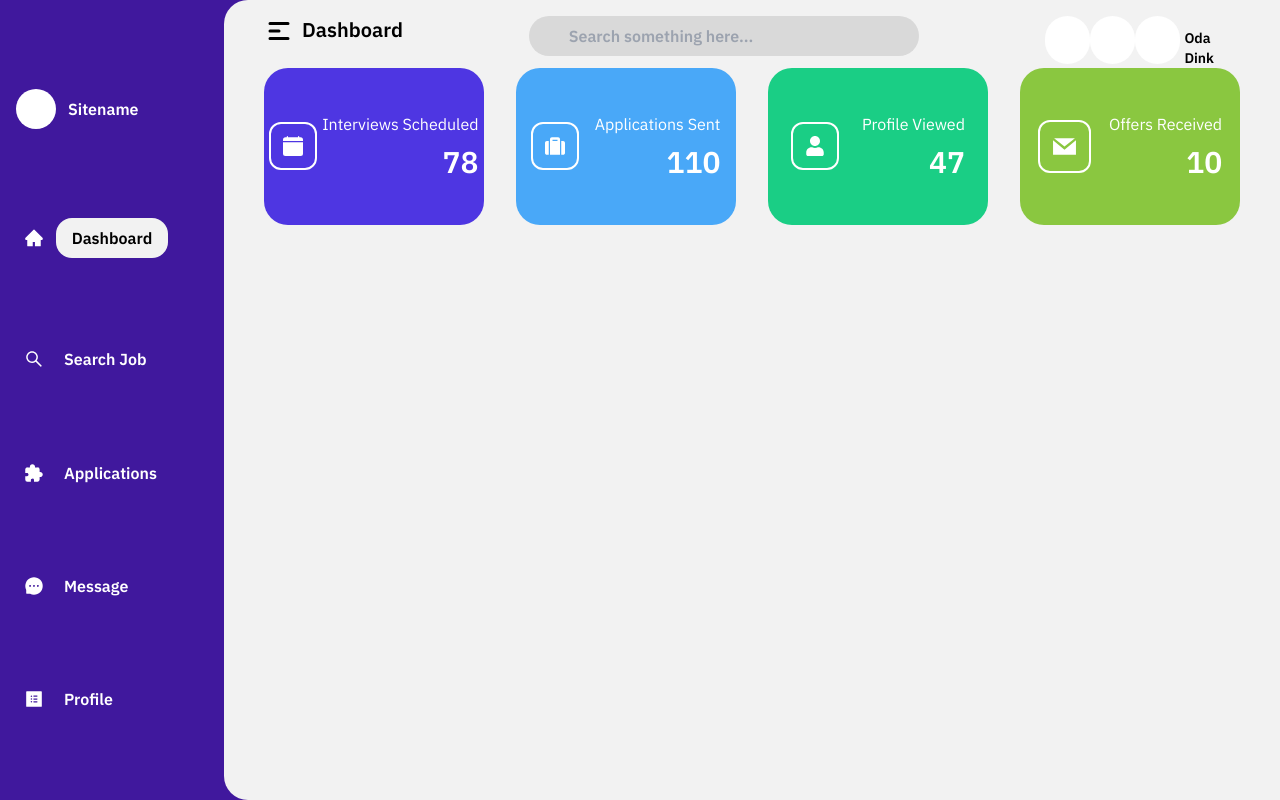
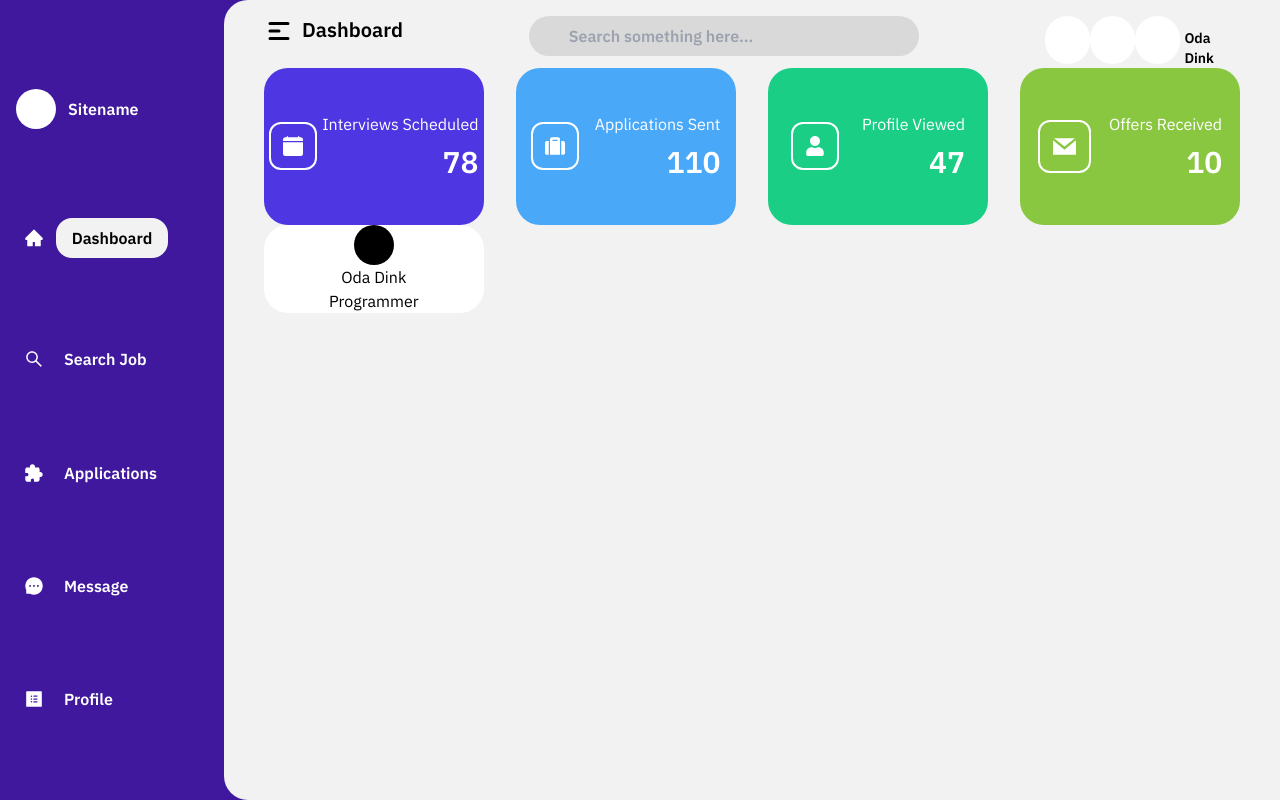
Before and after one commit to AvishJ03/SIH-2022, a React (Create React App) app in the folder client/: page / in a window 1280 px wide. Built offline with nearby package versions, Linux system fonts and the light colour scheme.

Commit message:
sidebar changes

```diff
--- a/client/src/pages/Dashboard.js
+++ b/client/src/pages/Dashboard.js
@@ -9,7 +9,7 @@ import DashboardCards from "../components/DashboardCards";
 
 const Dashboard = () => {
   return (
-    <div className="bg-purple w-full h-screen flex font-main">
+    <div className="bg-purple w-full min-h-screen flex font-main">
       <Sidebar selected="Dashboard" />
       <div className="bg-[#F2F2F2] w-full h-screen px-10 pt-4 ml-10 rounded-l-3xl">
         <div className="flex justify-between">
@@ -58,6 +58,15 @@ const Dashboard = () => {
             icon={<GrMail size="25" style={{ color: "white" }} />}
           />
         </div>
+        <div className="flex justify-between items-center">
+          <div className="w-[22.5%] bg-white rounded-3xl flex flex-col items-center">
+            {/* profile pic */}
+            <div className="w-10 h-10 bg-black rounded-full"></div>
+            <p>Oda Dink</p>
+            <p>Programmer</p>
+          </div>
+          <div className="w-[74%] bg-white rounded-3xl"></div>
+        </div>
       </div>
     </div>
   );
```
